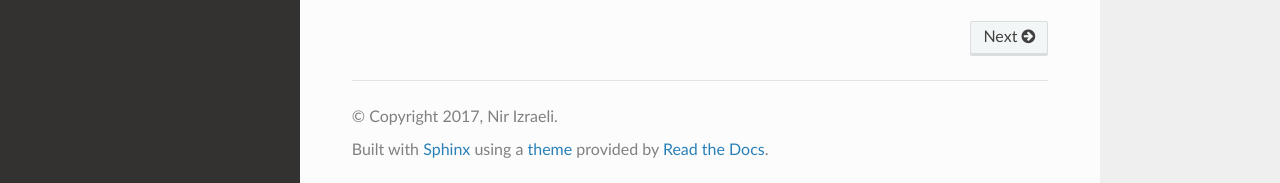
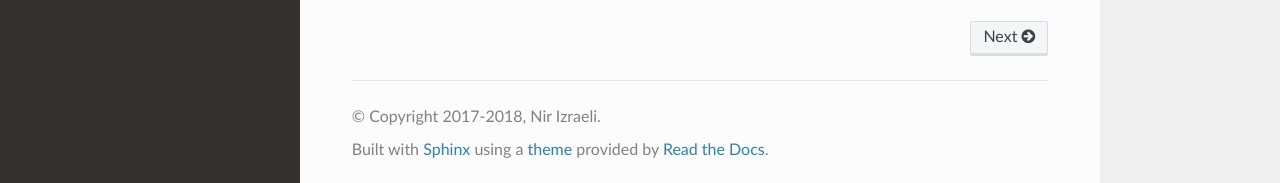
Before and after one commit to nirizr/rematch, a Sphinx documentation site: the page built from docs/index.rst, in a window 1280 px wide and 900 px high, scrolled down 1206 px. Shown: the part 714-897 px from the top of the window. Built offline with Sphinx 7.4.7 and the Read the Docs theme 2.0.0, drawn with Linux system fonts in a browser that asks for light colours.

Commit message:
add 2018 to doc copyright

```diff
--- a/docs/conf.py
+++ b/docs/conf.py
@@ -49,7 +49,7 @@ master_doc = 'index'
 
 # General information about the project.
 project = u'Rematch'
-copyright = u'2017, Nir Izraeli'
+copyright = u'2017-2018, Nir Izraeli'
 author = u'Nir Izraeli'
 
 # The version info for the project you're documenting, acts as replacement for
```
